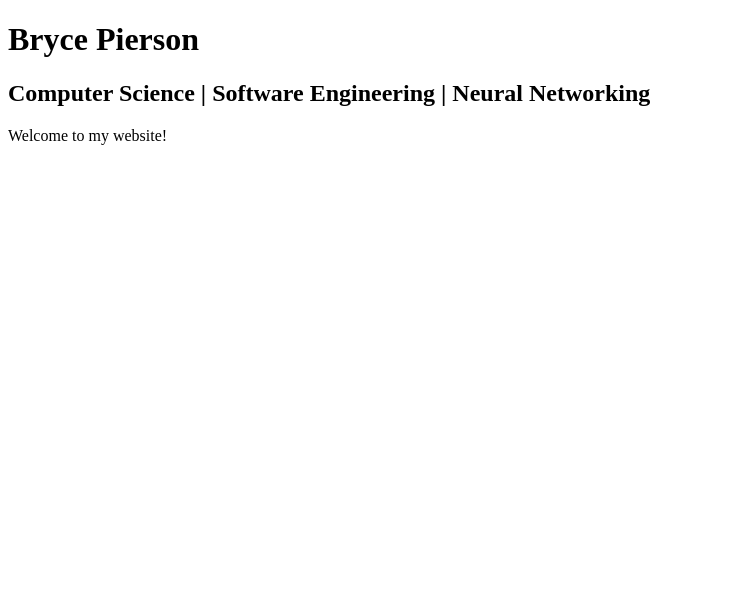
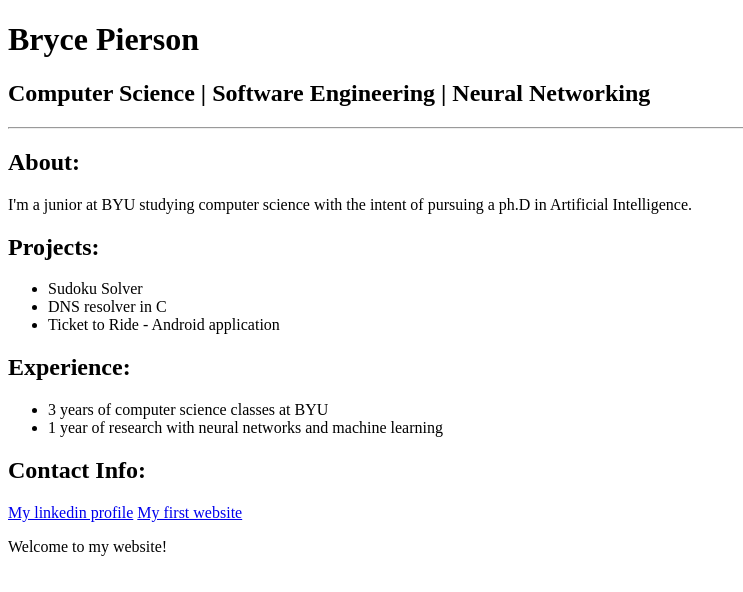
Before and after one commit to brycepierson/CS260-website, a plain HTML site: page index.html in a window 1280 px wide. Shown: the whole page, without its empty margins (0-743 px from the left). Drawn offline with Linux system fonts and the light colour scheme.

Commit message:
added portfolio

```diff
--- a/index.html
+++ b/index.html
@@ -16,8 +16,27 @@
       <h1>Bryce Pierson</h1>
       <h2>Computer Science | Software Engineering | Neural Networking</h2>
     </div>
+    <hr>
 
+    <h2>About:</h2>
+    <p>I'm a junior at BYU studying computer science with the intent of pursuing a ph.D in Artificial Intelligence.</p>
 
+    <h2>Projects:</h2>
+    <ul>
+      <li>Sudoku Solver</li>
+      <li>DNS resolver in C</li>
+      <li>Ticket to Ride - Android application</li>
+    </ul>
+
+    <h2>Experience:</h2>
+    <ul>
+      <li>3 years of computer science classes at BYU</li>
+      <li>1 year of research with neural networks and machine learning</li>
+    </ul>
+
+    <h2>Contact Info:</h2>
+    <a href="https://www.linkedin.com/in/bryce-pierson-a43346114/">My linkedin profile</a>
+    <a href="http://www.brycepierson.com/">My first website</a>
 
     <!-- the body is the entire viewable area of the web
     page. for example, we can se text, links, images, and media -->
```
